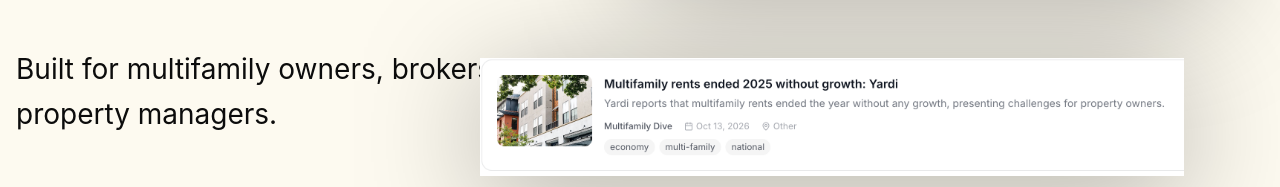
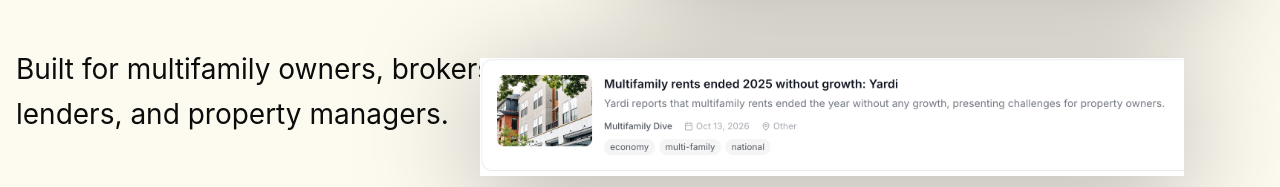
Before and after one commit to jahaskell53/landing-page-cre, a Next.js app: page / in a window 1280 px wide. Shown: the part 585-772 px from the top of the page. Built offline with nearby package versions, Linux system fonts and the light colour scheme.

Commit message:
update copy.

```diff
--- a/src/app/page.tsx
+++ b/src/app/page.tsx
@@ -90,7 +90,7 @@ export default function Home() {
                 maxWidth: '600px'
               }}
             >
-              Built for multifamily owners, brokers, and property managers.
+              Built for multifamily owners, brokers, lenders, and property managers.
             </motion.p>
           </motion.div>
         </div>
```
